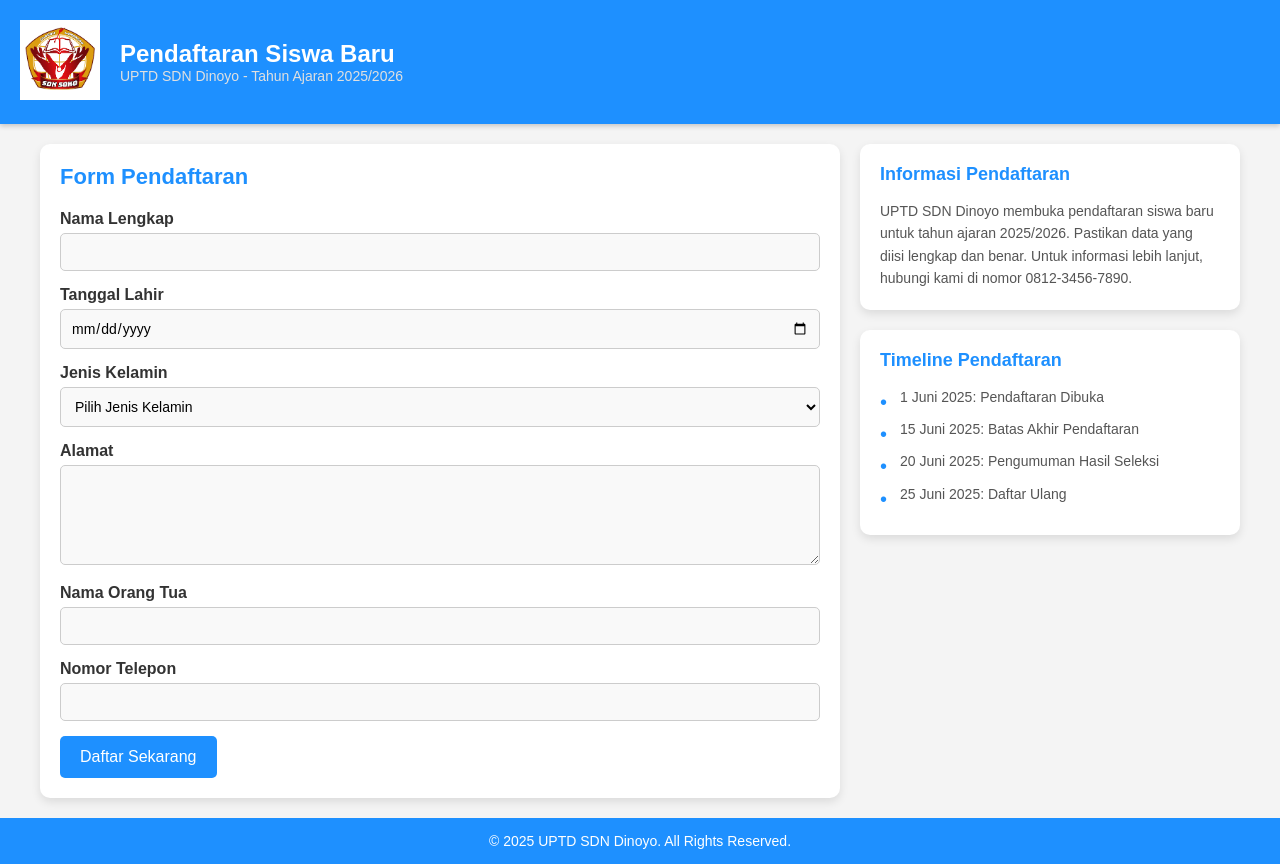
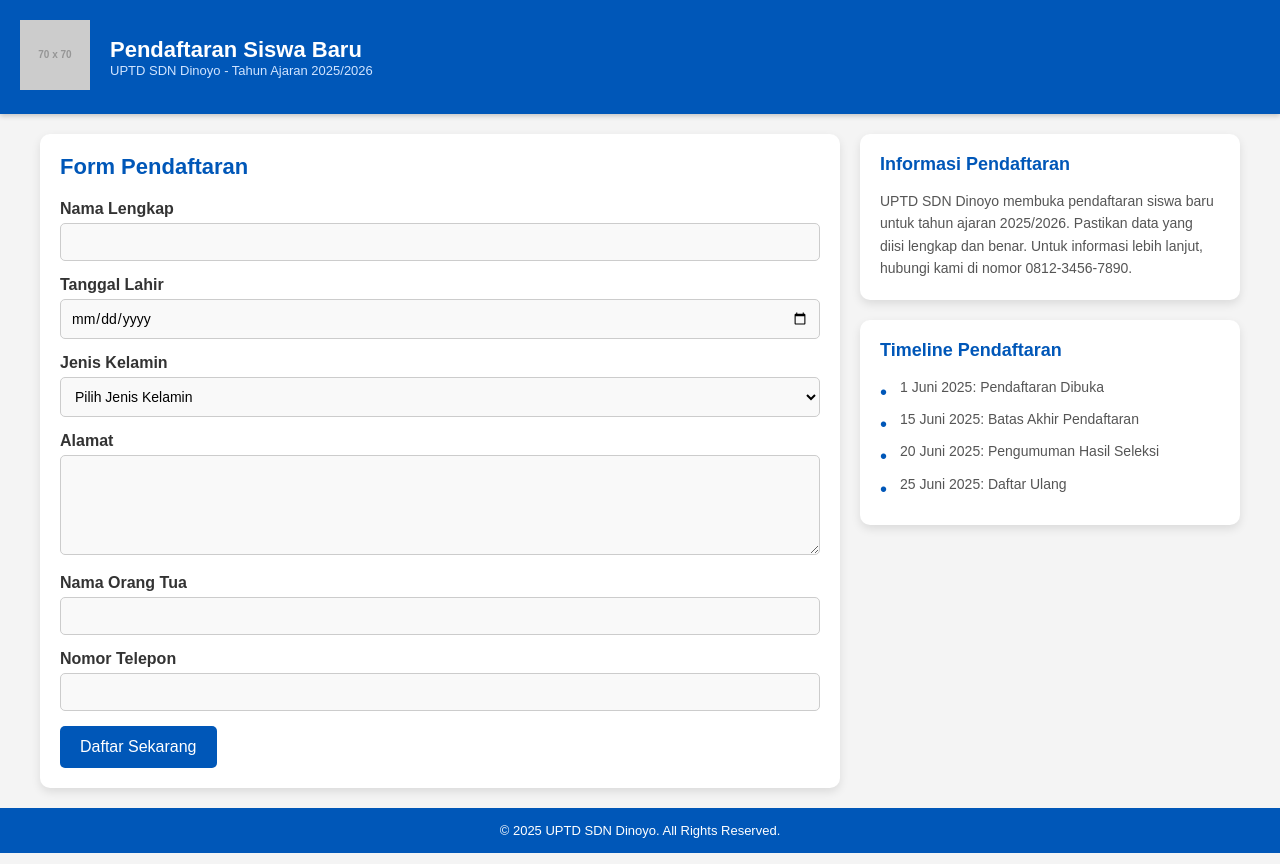
Before and after one commit to Sulastri91/SIBA, a plain HTML site: page index.html in a window 1280 px wide. Drawn offline with Linux system fonts and the light colour scheme; placeholder pictures from the web are drawn by us.

Commit message:
index.html

```diff
--- a/index.html
+++ b/index.html
@@ -19,7 +19,7 @@
 
         /* Header Styling */
         header {
-            background-color: #1e90ff;
+            background-color: #0057b8;
             padding: 20px;
             display: flex;
             align-items: center;
@@ -28,20 +28,20 @@
         }
 
         .logo img {
-            width: 80px;
+            width: 70px;
             height: auto;
             margin-right: 20px;
         }
 
         .header-title h1 {
             color: white;
-            font-size: 24px;
+            font-size: 22px;
             font-weight: bold;
         }
 
         .header-title p {
-            color: #e0e0e0;
-            font-size: 14px;
+            color: #d0e4ff;
+            font-size: 13px;
         }
 
         /* Main Content */
@@ -67,7 +67,7 @@
         }
 
         .form-section h2 {
-            color: #1e90ff;
+            color: #0057b8;
             margin-bottom: 20px;
             font-size: 22px;
         }
@@ -98,7 +98,7 @@
         .form-group input:focus,
         .form-group select:focus,
         .form-group textarea:focus {
-            border-color: #1e90ff;
+            border-color: #0057b8;
             outline: none;
             background-color: #fff;
         }
@@ -109,7 +109,7 @@
         }
 
         button {
-            background-color: #1e90ff;
+            background-color: #0057b8;
             color: white;
             padding: 12px 20px;
             border: none;
@@ -120,7 +120,7 @@
         }
 
         button:hover {
-            background-color: #1c86ee;
+            background-color: #004494;
         }
 
         /* Info and Timeline Sections */
@@ -147,7 +147,7 @@
 
         .info-box h3,
         .timeline-box h3 {
-            color: #1e90ff;
+            color: #0057b8;
             margin-bottom: 15px;
             font-size: 18px;
         }
@@ -173,18 +173,18 @@
             content: '•';
             position: absolute;
             left: 0;
-            color: #1e90ff;
+            color: #0057b8;
             font-size: 20px;
         }
 
         /* Footer */
         footer {
-            background-color: #1e90ff;
+            background-color: #0057b8;
             color: white;
             text-align: center;
             padding: 15px;
             margin-top: 20px;
-            font-size: 14px;
+            font-size: 13px;
         }
 
         /* Responsive Design */
@@ -216,7 +216,7 @@
 <body>
     <header>
         <div class="logo">
-            <img src="logo.png" alt="Logo SDN Dinoyo">
+            <img src="https://via.placeholder.com/70" alt="Logo SDN Dinoyo">
         </div>
         <div class="header-title">
             <h1>Pendaftaran Siswa Baru</h1>
@@ -228,7 +228,7 @@
         <!-- Form Section -->
         <div class="form-section">
             <h2>Form Pendaftaran</h2>
-            <form id="registration-form" action="https://siba-success.netlify.app/" method="POST">
+            <form id="registration-form" action="https://siba-success.netlify.app" method="POST">
                 <div class="form-group">
                     <label for="full-name">Nama Lengkap</label>
                     <input type="text" id="full-name" name="full-name" required>
@@ -282,5 +282,24 @@
     <footer>
         <p>© 2025 UPTD SDN Dinoyo. All Rights Reserved.</p>
     </footer>
+
+    <script>
+        // Form Submission Handling
+        document.getElementById('registration-form').addEventListener('submit', function(event) {
+            event.preventDefault();
+            alert('Pendaftaran sedang diproses...');
+            this.submit(); // Lanjutkan submit ke Google Apps Script
+        });
+
+        // Smooth Scroll for Any Anchor Links (if added later)
+        document.querySelectorAll('a[href^="#"]').forEach(anchor => {
+            anchor.addEventListener('click', function(e) {
+                e.preventDefault();
+                document.querySelector(this.getAttribute('href')).scrollIntoView({
+                    behavior: 'smooth'
+                });
+            });
+        });
+    </script>
 </body>
 </html>
```
